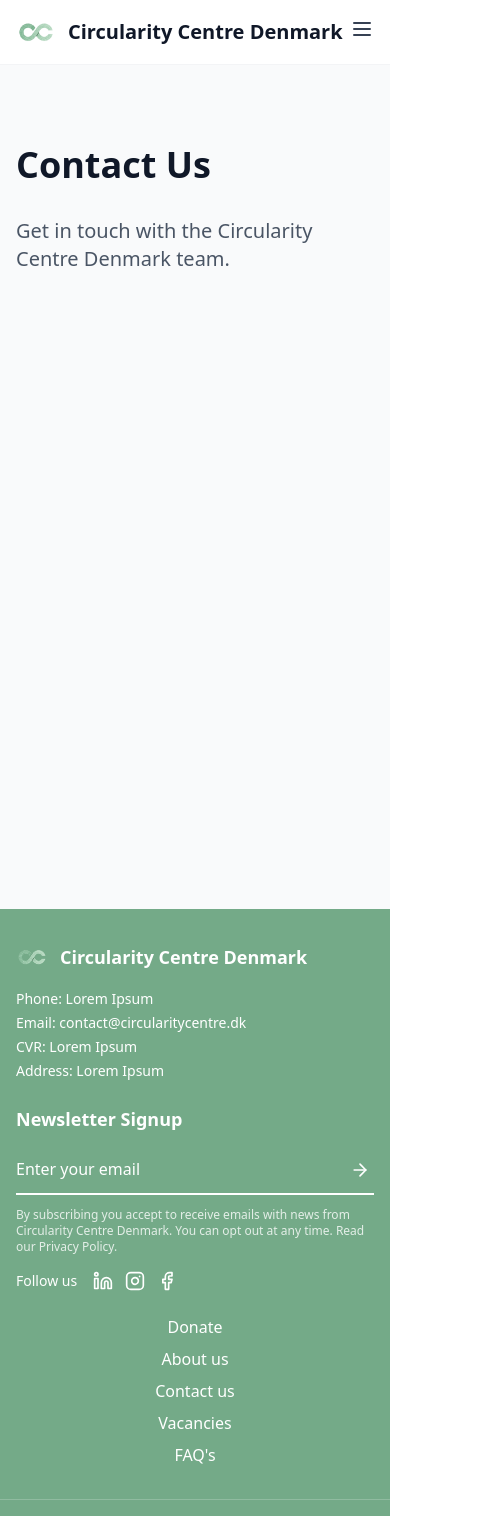
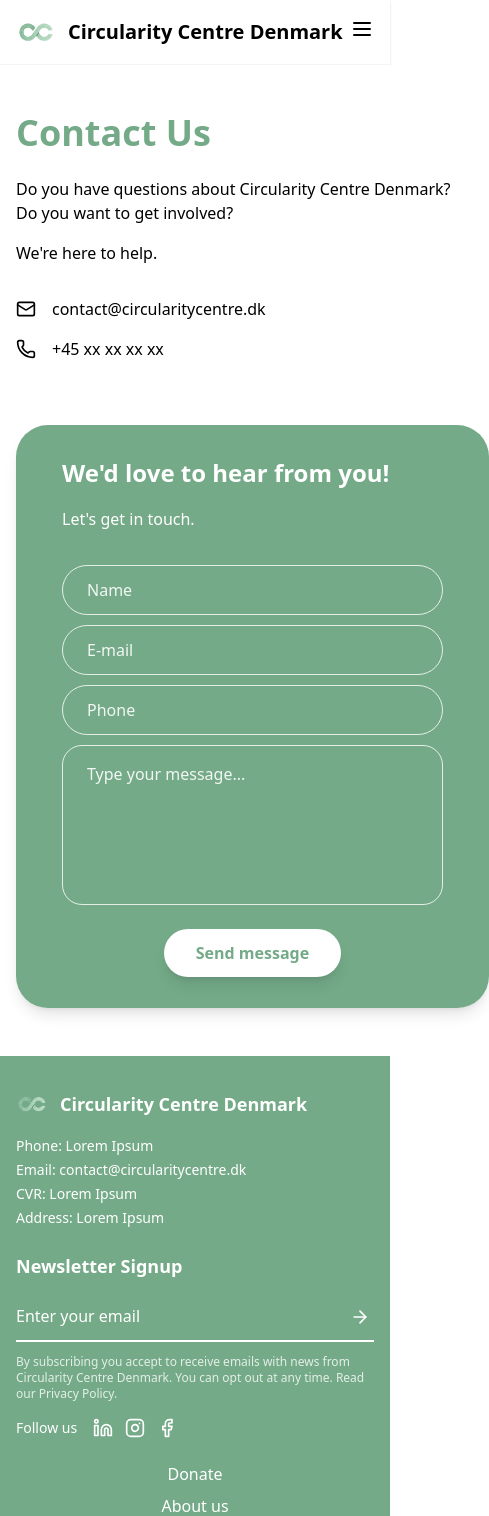
Before and after one commit to quibblerx/CircularityCentreDenmark, a Next.js app: page /contact in a window 390 px wide. Shown: the top 1516 px of the page, 489 px wide, since content can reach past the window. Built offline with nearby package versions, Linux system fonts and the light colour scheme.

Commit message:
small changes

```diff
--- a/src/app/about/page.tsx
+++ b/src/app/about/page.tsx
@@ -2,8 +2,8 @@ export default function About() {
   return (
     <div className="min-h-screen bg-gray-50 py-20">
       <div className="max-w-4xl mx-auto px-4 sm:px-6 lg:px-8">
-        <h1 className="text-4xl font-bold text-gray-900 mb-8">About Us</h1>
-        <p className="text-xl text-gray-600">
+        <h1 className="text-4xl font-bold text-black mb-8">About Us</h1>
+        <p className="text-xl text-black">
           Learn more about Circularity Centre Denmark and our mission to
           transform Denmark&apos;s economy.
         </p>
--- a/src/app/contact/page.tsx
+++ b/src/app/contact/page.tsx
@@ -1,11 +1,18 @@
+import ContactDetails from "@/components/ContactDetails";
+import ContactForm from "@/components/ContactForm";
+
 export default function Contact() {
   return (
-    <div className="min-h-screen bg-gray-50 py-20">
-      <div className="max-w-4xl mx-auto px-4 sm:px-6 lg:px-8">
-        <h1 className="text-4xl font-bold text-gray-900 mb-8">Contact Us</h1>
-        <p className="text-xl text-gray-600">
-          Get in touch with the Circularity Centre Denmark team.
-        </p>
+    <div className="min-h-screen bg-white py-12 sm:py-20">
+      <div className="max-w-7xl mx-auto px-4 sm:px-6 lg:px-8">
+        <div className="grid lg:grid-cols-2 gap-16 lg:gap-24 items-start">
+          <div className="lg:mt-8">
+            <ContactDetails />
+          </div>
+          <div className="flex justify-center">
+            <ContactForm />
+          </div>
+        </div>
       </div>
     </div>
   );
--- a/src/app/donate/page.tsx
+++ b/src/app/donate/page.tsx
@@ -2,10 +2,10 @@ export default function DonatePage() {
   return (
     <div className="min-h-screen bg-gray-50 py-20">
       <div className="max-w-4xl mx-auto px-4 sm:px-6 lg:px-8">
-        <h1 className="text-4xl font-bold text-gray-900 mb-8">
+        <h1 className="text-4xl font-bold text-black mb-8">
           Support Our Mission
         </h1>
-        <p className="text-lg text-gray-600 mb-8">
+        <p className="text-lg text-black mb-8">
           Help us accelerate Denmark&apos;s transition to a circular economy.
           Your donation makes a difference.
         </p>
--- a/src/app/research-library/page.tsx
+++ b/src/app/research-library/page.tsx
@@ -5,10 +5,10 @@ export default function ResearchLibraryPage() {
     <div className="min-h-screen bg-white">
       <div className="py-20 px-4 sm:px-6 lg:px-8">
         <div className="max-w-4xl mx-auto">
-          <h1 className="text-4xl md:text-5xl font-bold text-gray-900 mb-6">
+          <h1 className="text-4xl md:text-5xl font-bold text-black mb-6">
             Research Library
           </h1>
-          <p className="text-xl text-gray-600">
+          <p className="text-xl text-black">
             Browse our Research Library for accessible learnings.
           </p>
         </div>
--- a/src/app/services/page.tsx
+++ b/src/app/services/page.tsx
@@ -2,8 +2,8 @@ export default function ServicesPage() {
   return (
     <div className="min-h-screen bg-gray-50 py-20">
       <div className="max-w-4xl mx-auto px-4 sm:px-6 lg:px-8">
-        <h1 className="text-4xl font-bold text-gray-900 mb-8">Our Services</h1>
-        <p className="text-lg text-gray-600">
+        <h1 className="text-4xl font-bold text-black mb-8">Our Services</h1>
+        <p className="text-lg text-black">
           Discover our comprehensive range of circularity services designed to
           help you transition to a more sustainable future.
         </p>
--- /dev/null
+++ b/src/components/ContactDetails.tsx
@@ -0,0 +1,29 @@
+import { Mail, Phone } from "lucide-react";
+
+export default function ContactDetails() {
+  return (
+    <div className="text-black">
+      <h1 className="text-4xl font-bold text-primary mb-6">Contact Us</h1>
+      <p className="mb-4">
+        Do you have questions about Circularity Centre Denmark?
+        <br />
+        Do you want to get involved?
+      </p>
+      <p className="mb-8">We&apos;re here to help.</p>
+
+      <div className="flex items-center gap-4 mb-4">
+        <Mail size={20} />
+        <a
+          href="mailto:contact@circularitycentre.dk"
+          className="hover:underline"
+        >
+          contact@circularitycentre.dk
+        </a>
+      </div>
+      <div className="flex items-center gap-4">
+        <Phone size={20} />
+        <span>+45 xx xx xx xx</span>
+      </div>
+    </div>
+  );
+}
--- /dev/null
+++ b/src/components/ContactForm.tsx
@@ -0,0 +1,125 @@
+"use client";
+
+import { useState } from "react";
+
+export default function ContactForm() {
+  const [formData, setFormData] = useState({
+    name: "",
+    email: "",
+    phone: "",
+    message: "",
+  });
+
+  const handleChange = (
+    e: React.ChangeEvent<HTMLInputElement | HTMLTextAreaElement>
+  ) => {
+    const { name, value } = e.target;
+    setFormData((prev) => ({ ...prev, [name]: value }));
+  };
+
+  // Build a robust mailto link from current form data
+  const buildMailto = () => {
+    const to = "jullipap@gmail.com";
+    const subject = `[Website] New contact from ${formData.name || "Unknown"}`;
+    const bodyText = [
+      "Hello Circularity Centre,",
+      "",
+      "Someone submitted the website contact form:",
+      `Name: ${formData.name || "-"}`,
+      `Email: ${formData.email || "-"}`,
+      formData.phone ? `Phone: ${formData.phone}` : undefined,
+      "",
+      "Message:",
+      formData.message || "-",
+      "",
+      `Submitted from: ${
+        typeof window !== "undefined" ? window.location.href : "-"
+      }`,
+    ]
+      .filter(Boolean)
+      .join("\n");
+
+    const params = new URLSearchParams({ subject, body: bodyText });
+    if (formData.email) params.append("cc", formData.email);
+    return `mailto:${to}?${params.toString()}`;
+  };
+
+  const handleSend = () => {
+    // Use native HTML5 validation
+    const form = document.getElementById("contact-form") as HTMLFormElement | null;
+    if (form && !form.checkValidity()) {
+      form.reportValidity();
+      return;
+    }
+    const mailto = buildMailto();
+    try {
+      window.location.href = mailto;
+      setTimeout(() => {
+        try { window.location.assign(mailto); } catch {}
+      }, 50);
+      const a = document.createElement("a");
+      a.href = mailto;
+      a.style.display = "none";
+      document.body.appendChild(a);
+      a.click();
+      document.body.removeChild(a);
+    } catch (err) {
+      console.error("mailto failed", err);
+    }
+  };
+
+  return (
+    <div className="bg-[#74AA88] p-[46px] rounded-[32px] shadow-lg w-[473px] h-[583px] flex flex-col justify-center gap-2.5">
+      <h2 className="text-white text-2xl font-semibold mb-2">
+        We&apos;d love to hear from you!
+      </h2>
+      <p className="text-white mb-6">Let&apos;s get in touch.</p>
+  <form id="contact-form" className="w-full space-y-2.5" onSubmit={(e) => e.preventDefault()}>
+        <input
+          type="text"
+          name="name"
+          value={formData.name}
+          onChange={handleChange}
+          placeholder="Name"
+          className="w-full px-6 py-3 rounded-full bg-transparent placeholder-white/90 text-white border border-white/80 focus:outline-none focus:ring-2 focus:ring-white/80 focus:border-white/90"
+          required
+        />
+        <input
+          type="email"
+          name="email"
+          value={formData.email}
+          onChange={handleChange}
+          placeholder="E-mail"
+          className="w-full px-6 py-3 rounded-full bg-transparent placeholder-white/90 text-white border border-white/80 focus:outline-none focus:ring-2 focus:ring-white/80 focus:border-white/90"
+          required
+        />
+        <input
+          type="tel"
+          name="phone"
+          value={formData.phone}
+          onChange={handleChange}
+          placeholder="Phone"
+          className="w-full px-6 py-3 rounded-full bg-transparent placeholder-white/90 text-white border border-white/80 focus:outline-none focus:ring-2 focus:ring-white/80 focus:border-white/90"
+        />
+        <textarea
+          name="message"
+          value={formData.message}
+          onChange={handleChange}
+          placeholder="Type your message..."
+          rows={5}
+          className="w-full px-6 py-4 rounded-[20px] bg-transparent placeholder-white/90 text-white border border-white/80 focus:outline-none focus:ring-2 focus:ring-white/80 focus:border-white/90 min-h-[160px] resize-none"
+          required
+        ></textarea>
+        <div className="pt-2">
+          <button
+            type="button"
+            onClick={handleSend}
+            className="w-fit bg-white text-[#74AA88] font-semibold py-3 px-8 rounded-full shadow-lg shadow-black/10 hover:bg-gray-100 transition-colors mx-auto block"
+          >
+            Send message
+          </button>
+        </div>
+      </form>
+    </div>
+  );
+}
--- a/src/components/FeatureCard.tsx
+++ b/src/components/FeatureCard.tsx
@@ -41,10 +41,10 @@ const FeatureCard: React.FC<FeatureCardProps> = ({
             className="w-16 h-16 object-contain"
           />
         </div>
-        <h3 className="font-manrope font-bold text-2xl lg:text-3xl leading-tight text-gray-900 mb-2">
+        <h3 className="font-manrope font-bold text-2xl lg:text-3xl leading-tight text-black mb-2">
           {title}
         </h3>
-        <p className="text-gray-600">{description}</p>
+        <p className="text-black">{description}</p>
       </div>
       <div className="flex justify-end items-end mt-4">
         <button
--- a/src/components/Navbar.tsx
+++ b/src/components/Navbar.tsx
@@ -20,7 +20,7 @@ const Navbar = () => {
               height={40}
               className="w-10 h-10"
             />
-            <span className="text-xl font-semibold text-gray-900">
+            <span className="text-xl font-semibold text-black">
               Circularity Centre Denmark
             </span>
           </Link>
@@ -29,19 +29,19 @@ const Navbar = () => {
           <div className="hidden md:flex items-center space-x-8">
             <Link
               href="/about"
-              className="text-gray-700 hover:text-primary transition-colors duration-200 font-medium"
+              className="text-black hover:text-primary transition-colors duration-200 font-medium"
             >
               About
             </Link>
             <Link
               href="/services"
-              className="text-gray-700 hover:text-primary transition-colors duration-200 font-medium"
+              className="text-black hover:text-primary transition-colors duration-200 font-medium"
             >
               Services
             </Link>
             <Link
               href="/contact"
-              className="text-gray-700 hover:text-primary transition-colors duration-200 font-medium"
+              className="text-black hover:text-primary transition-colors duration-200 font-medium"
             >
               Contact
             </Link>
@@ -60,7 +60,7 @@ const Navbar = () => {
             <button
               type="button"
               onClick={() => setIsMenuOpen(!isMenuOpen)}
-              className="text-gray-700 hover:text-primary focus:outline-none focus:text-primary cursor-pointer"
+              className="text-black hover:text-primary focus:outline-none focus:text-primary cursor-pointer"
               aria-label="Toggle menu"
             >
               <svg
@@ -88,21 +88,21 @@ const Navbar = () => {
             <div className="px-2 pt-2 pb-3 space-y-1 sm:px-3 border-t border-gray-200">
               <Link
                 href="/about"
-                className="block px-3 py-2 text-gray-700 hover:text-primary hover:bg-gray-50 rounded-md font-medium"
+                className="block px-3 py-2 text-black hover:text-primary hover:bg-gray-50 rounded-md font-medium"
                 onClick={() => setIsMenuOpen(false)}
               >
                 About
               </Link>
               <Link
                 href="/services"
-                className="block px-3 py-2 text-gray-700 hover:text-primary hover:bg-gray-50 rounded-md font-medium"
+                className="block px-3 py-2 text-black hover:text-primary hover:bg-gray-50 rounded-md font-medium"
                 onClick={() => setIsMenuOpen(false)}
               >
                 Services
               </Link>
               <Link
                 href="/contact"
-                className="block px-3 py-2 text-gray-700 hover:text-primary hover:bg-gray-50 rounded-md font-medium"
+                className="block px-3 py-2 text-black hover:text-primary hover:bg-gray-50 rounded-md font-medium"
                 onClick={() => setIsMenuOpen(false)}
               >
                 Contact
--- a/src/components/TypedEffect.tsx
+++ b/src/components/TypedEffect.tsx
@@ -12,7 +12,7 @@ const TypedEffect = () => {
       wrapper="p"
       cursor={true}
       repeat={0}
-      className="text-sm sm:text-base md:text-lg lg:text-xl xl:text-2xl text-gray-600 mb-4 sm:mb-6 md:mb-7 lg:mb-8 text-left"
+      className="text-sm sm:text-base md:text-lg lg:text-xl xl:text-2xl text-black mb-4 sm:mb-6 md:mb-7 lg:mb-8 text-left"
     />
   );
 };
```
Also changed, not shown: src/app/page.tsx (+5 -7 lines).
